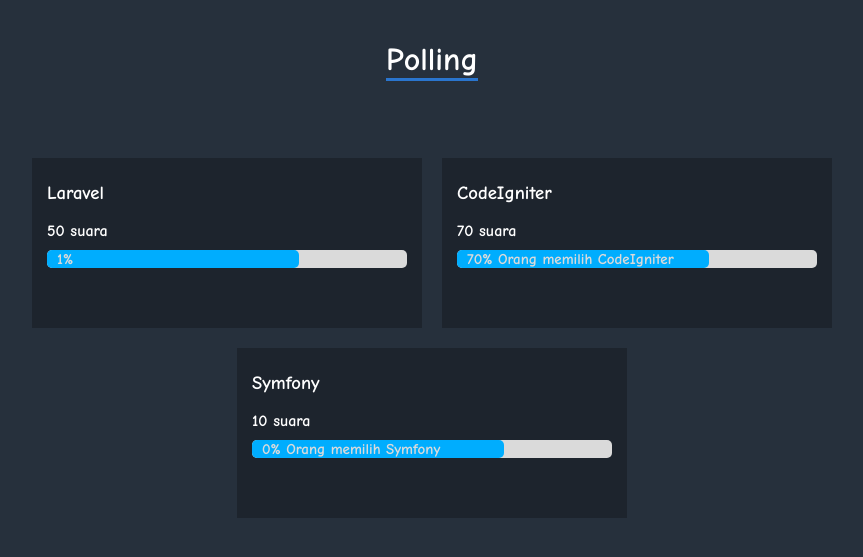
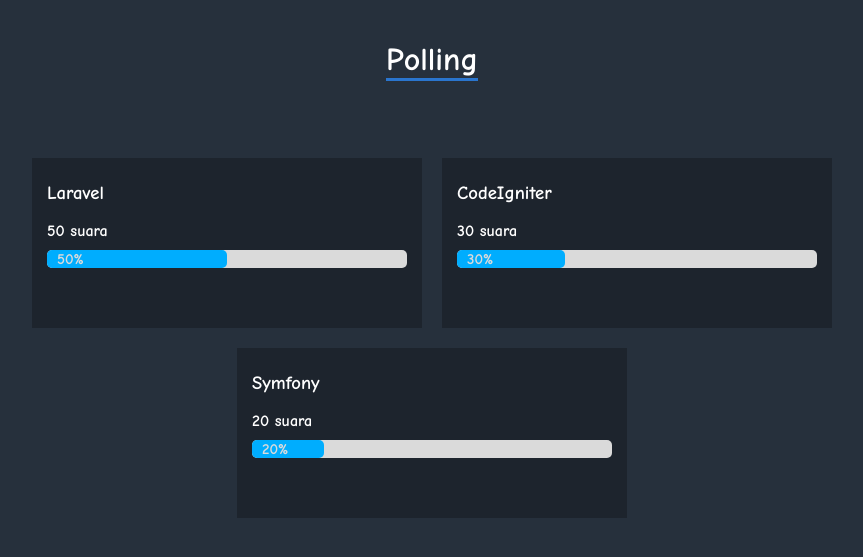
Before and after one commit to travisblock/phpmvc-poll-system, a PHP site: template app/views/home/index.php in a window 1280 px wide. Shown: the part 80-637 px from the top of the page, without its empty margins (208-1071 px from the left). Run offline with PHP 8.4, Linux system fonts and the light colour scheme; the template is opened without the code that fills it, so the values that code supplies are empty; some libraries are stand-ins or nearby versions.

Commit message:
Update code

```diff
--- a/app/views/home/index.php
+++ b/app/views/home/index.php
@@ -7,30 +7,30 @@
     <span class="text-suara">50 suara</span>
     <div class="pool-bar">
       <span class="span1">
-        <span class="span2" style="width:70%">
-          <span class="span3">1%</span>
+        <span class="span2" style="width:50%">
+          <span class="span3">50%</span>
         </span>
       </span>
     </div>
   </div>
   <div class="pool-card">
     <h3>CodeIgniter</h3>
-    <span class="text-suara">70 suara</span>
+    <span class="text-suara">30 suara</span>
     <div class="pool-bar">
       <span class="span1">
-        <span class="span2" style="width:70%">
-          <span class="span3">70% Orang memilih CodeIgniter</span>
+        <span class="span2" style="width:30%">
+          <span class="span3">30%</span>
         </span>
       </span>
     </div>
   </div>
   <div class="pool-card">
     <h3>Symfony</h3>
-    <span class="text-suara">10 suara</span>
+    <span class="text-suara">20 suara</span>
     <div class="pool-bar">
       <span class="span1">
-        <span class="span2" style="width:70%">
-          <span class="span3">0% Orang memilih Symfony</span>
+        <span class="span2" style="width:20%">
+          <span class="span3">20%</span>
         </span>
       </span>
     </div>
```
